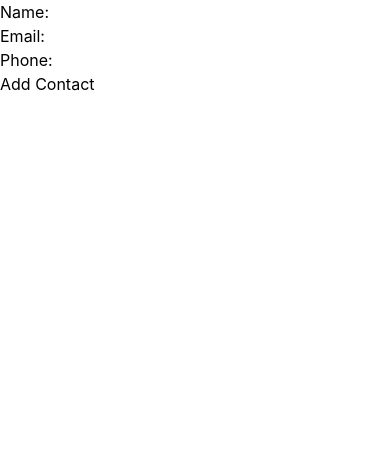
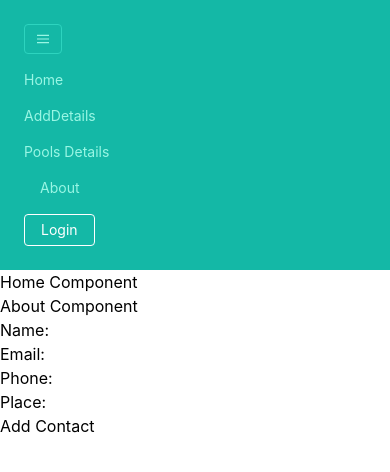
Before and after one commit to Govind-Jangra/Real-Time-Taxi-pooling-system-based-on-Locality-scaling, a React (Create React App) app: page / in a window 390 px wide. Shown: the top 472 px of the page. Built offline with nearby package versions, Linux system fonts and the light colour scheme.

Commit message:
Navbar added

```diff
--- a/package.json
+++ b/package.json
@@ -8,7 +8,6 @@
     "@testing-library/user-event": "^13.5.0",
     "react": "^18.2.0",
     "react-dom": "^18.2.0",
-    "react-router-dom": "^6.6.2",
     "react-scripts": "5.0.1",
     "web-vitals": "^2.1.4"
   },
@@ -35,5 +34,8 @@
       "last 1 firefox version",
       "last 1 safari version"
     ]
+  },
+  "devDependencies": {
+    "react-router-dom": "^6.6.2"
   }
 }
--- /dev/null
+++ b/src/components/About.js
@@ -0,0 +1,11 @@
+import React from 'react'
+
+const About = () => {
+  return (
+    <div>
+      About Component
+    </div>
+  )
+}
+
+export default About
--- a/src/components/AddContact.js
+++ b/src/components/AddContact.js
@@ -4,7 +4,7 @@ const AddContact = ({ addContact }) => {
   const [name, setName] = useState('');
   const [email, setEmail] = useState('');
   const [phone, setPhone] = useState('');
-
+  const [place, setPlace] = useState('');
 
   const handleSubmit = (e) => {
     e.preventDefault();
@@ -13,15 +13,17 @@ const AddContact = ({ addContact }) => {
       name,
       email,
       phone,
+      place,
     };
     addContact(newContact);
     setName('');
     setEmail('');
     setPhone('');
+    setPlace((''));
   };
 
   return (
-    <form onSubmit={handleSubmit}>
+    <form onSubmit={handleSubmit} >
       <label>
         Name:
         <input
@@ -49,6 +51,15 @@ const AddContact = ({ addContact }) => {
         />
       </label>
       <br />
+      <label>
+        Place:
+        <input
+          type="text"
+          value={place}
+          onChange={(e) => setPlace(e.target.value)}
+        />
+      </label>
+      <br />
       <button type="submit">Add Contact</button>
     </form>
   );
--- a/src/components/App.js
+++ b/src/components/App.js
@@ -2,7 +2,10 @@ import React, { useState, useEffect } from 'react';
 import AddContact from './AddContact';
 import ContactList from './ContactList';
 import UpdateContact from './UpdateContact';
-
+import Navbar from './Navbar';
+import About from './About';
+// import { BrowserRouter, Routes, Route } from "react-router-dom";
+import Home from './Home';
 const App = () => {
   const [contacts, setContacts] = useState([]);
   const [selectedContact, setSelectedContact] = useState(null);
@@ -39,7 +42,30 @@ const App = () => {
   };
 
   return (
-    <div>
+    <>
+    <Navbar/>
+    {/* <BrowserRouter>
+
+      <Routes>
+
+      <Route exact path="/" component={<Home/>} />
+      <Route exact path="/addContact" component={<AddContact addContact={addContact} />} />
+      <Route exact path="/contactList" component={<ContactList
+        contacts={contacts}
+        deleteContact={deleteContact}
+        selectContact={selectContact}
+      />} />
+     <Route exact path="/updateContact" element={[{selectedContact && (
+        <UpdateContact
+          selectedContact={selectedContact}
+          updateContact={updateContact}
+        />
+      )}]} />
+
+      </Routes>
+      </BrowserRouter> */}
+      <Home/>
+      <About/>
       <AddContact addContact={addContact} />
       <ContactList
         contacts={contacts}
@@ -52,7 +78,7 @@ const App = () => {
           updateContact={updateContact}
         />
       )}
-    </div>
+    </>
   );
 };
 
--- a/src/components/ContactList.js
+++ b/src/components/ContactList.js
@@ -5,7 +5,7 @@ const ContactList = ({ contacts, deleteContact, selectContact }) => {
     <ul>
       {contacts.map((c) => (
         <li key={c.id}>
-          {c.name} - {c.email} - {c.phone}
+          {c.name} - {c.email} - {c.phone} -{c.place}
           <button onClick={() => deleteContact(c.id)}>Delete</button>
           <button onClick={() => selectContact(c.id)}>Edit</button>
         </li>
--- a/src/components/Home.js
+++ b/src/components/Home.js
@@ -4,7 +4,7 @@ const home = ({automation}) => {
   return (
     <>
 
-    <h1>hello</h1>
+    <h1>Home Component</h1>
     </>
   )
 }
--- /dev/null
+++ b/src/components/Navbar.js
@@ -0,0 +1,39 @@
+import React from 'react'
+
+
+const Navbar = () => {
+  return (
+    <div>
+    <nav class="flex items-center justify-between flex-wrap bg-teal-500 p-6">
+
+  <div class="block lg:hidden">
+    <button class="flex items-center px-3 py-2 border rounded text-teal-200 border-teal-400 hover:text-white hover:border-white">
+      <svg class="fill-current h-3 w-3" viewBox="0 0 20 20" xmlns="http://www.w3.org/2000/svg"><title>Menu</title><path d="M0 3h20v2H0V3zm0 6h20v2H0V9zm0 6h20v2H0v-2z"/></svg>
+    </button>
+  </div>
+  <div class="w-full block flex-grow lg:flex lg:items-center lg:w-auto">
+    <div class="text-sm lg:flex-grow">
+      <a href="#responsive-header" class="block mt-4 lg:inline-block lg:mt-0 text-teal-200 hover:text-white mr-4">
+        Home
+      </a>
+      <a href="#responsive-header" class="block mt-4 lg:inline-block lg:mt-0 text-teal-200 hover:text-white mr-4">
+        AddDetails
+      </a>
+      <a href="#responsive-header" class="block mt-4 lg:inline-block lg:mt-0 text-teal-200 hover:text-white">
+         Pools Details
+      </a>
+      <a href="/about" class=" px-4 block mt-4 lg:inline-block lg:mt-0 text-teal-200 hover:text-white mr-4">
+        About
+      </a>
+    </div>
+    <div>
+      <a href="/" class="inline-block text-sm px-4 py-2 leading-none border rounded text-white border-white hover:border-transparent hover:text-teal-500 hover:bg-white mt-4 lg:mt-0">Login</a>
+    </div>
+  </div>
+</nav>
+
+    </div>
+  )
+}
+
+export default Navbar
--- a/src/components/UpdateContact.js
+++ b/src/components/UpdateContact.js
@@ -4,7 +4,7 @@ const UpdateContact = ({ selectedContact, updateContact }) => {
   const [name, setName] = useState(selectedContact.name);
   const [email, setEmail] = useState(selectedContact.email);
   const [phone, setPhone] = useState(selectedContact.phone);
-
+  const [place, setPlace] = useState(selectedContact.place);
   const handleSubmit = (e) => {
     e.preventDefault();
     const updatedContact = {
@@ -12,6 +12,7 @@ const UpdateContact = ({ selectedContact, updateContact }) => {
       name,
       email,
       phone,
+      place,
     };
     updateContact(updatedContact);
   };
@@ -45,6 +46,15 @@ const UpdateContact = ({ selectedContact, updateContact }) => {
         />
       </label>
       <br />
+      <label>
+        Place:
+        <input
+          type="text"
+          value={place}
+          onChange={(e) => setPlace(e.target.value)}
+        />
+      </label>
+      <br />
       <button type="submit">Update Contact</button>
     </form>
     );
```
Also changed, not shown: src/components/App.css (deleted, +0 -38 lines), 1 other file (tests, documents, lock files or other folders).
